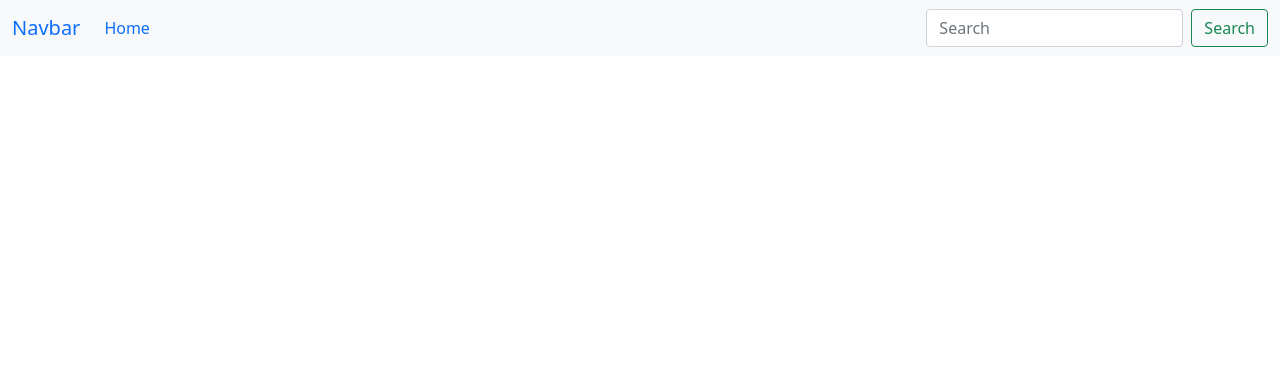
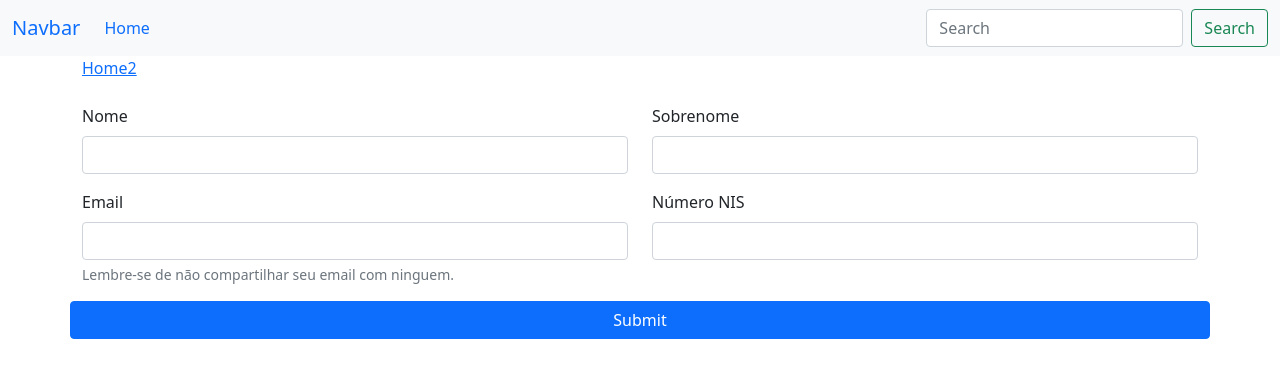
Before and after one commit to devEzt/client, a React (Create React App) app: page /edit-funcionario/1 in a window 1280 px wide. Before the commit this address had no page. Shown: the top 378 px of the page. Built offline with nearby package versions, Linux system fonts and the light colour scheme.

Commit message:
feat(main): implementa componentes de view e edit

```diff
--- a/package.json
+++ b/package.json
@@ -3,6 +3,10 @@
   "version": "0.1.0",
   "private": true,
   "dependencies": {
+    "@emotion/react": "^11.9.0",
+    "@emotion/styled": "^11.8.1",
+    "@mui/icons-material": "^5.6.2",
+    "@mui/material": "^5.7.0",
     "@testing-library/jest-dom": "^5.16.4",
     "@testing-library/react": "^13.2.0",
     "@testing-library/user-event": "^13.5.0",
--- a/src/App.css
+++ b/src/App.css
@@ -5,3 +5,14 @@
 .container {
   overflow: auto;
 }
+
+.left_view h3 {
+  font-size: 21px;
+}
+.left_view span {
+  font-weight: 400;
+}
+
+.right_view p {
+  font-weight: 600;
+}
--- a/src/App.js
+++ b/src/App.js
@@ -4,6 +4,8 @@ import '../node_modules/bootstrap/dist/js/bootstrap.bundle.min.js'
 import NavBar from './components/NavBar'
 import Home from './components/Home'
 import FuncionarioForm from './components/FuncionarioForm'
+import FuncionarioEdit from './components/FuncionarioEdit'
+import FuncionarioView from './components/FuncionarioView'
 
 import { Routes, Route } from 'react-router-dom'
 
@@ -14,6 +16,8 @@ function App() {
       <Routes>
         <Route exact path="/" element={<Home />} />
         <Route exact path="/add-funcionario" element={<FuncionarioForm />} />
+        <Route exact path="/edit-funcionario/:id" element={<FuncionarioEdit />} />
+        <Route exact path="/view-funcionario/:id" element={<FuncionarioView />} />
       </Routes>
     </>
   )
--- /dev/null
+++ b/src/components/FuncionarioEdit.js
@@ -0,0 +1,94 @@
+import React, { useState } from 'react'
+import { NavLink } from 'react-router-dom'
+
+const FuncionarioEdit = () => {
+  const [frase, setFrase] = useState({
+    nome: '',
+    sobrenome: '',
+    email: '',
+    nnis: '',
+  })
+
+  const setdata = (e) => {
+    console.log(e.target.value)
+    const { name, value } = e.target
+    setFrase((preval) => {
+      return {
+        ...preval,
+        [name]: value,
+      }
+    })
+  }
+
+  return (
+    <div className="container">
+      <NavLink to="/">Home2</NavLink>
+      <form className="mt-4">
+        <div className="row">
+          <div class="mb-3 col-lg-6 col-md-6 col-12">
+            <label for="exampleInputEmail1" class="form-label">
+              Nome
+            </label>
+            <input
+              type="text"
+              value={frase.nome}
+              onChange={setdata}
+              name="nome"
+              class="form-control"
+              id="exampleInputPassword1"
+            />
+          </div>
+          <div class="mb-3  col-lg-6 col-md-6 col-12">
+            <label for="exampleInputPassword1" class="form-label">
+              Sobrenome
+            </label>
+            <input
+              type="text"
+              value={frase.sobrenome}
+              onChange={setdata}
+              name="sobrenome"
+              class="form-control"
+              id="exampleInputPassword1"
+            />
+          </div>
+          <div class="mb-3  col-lg-6 col-md-6 col-12">
+            <label for="exampleInputPassword1" class="form-label">
+              Email
+            </label>
+            <input
+              type="email"
+              value={frase.email}
+              onChange={setdata}
+              name="email"
+              class="form-control"
+              id="exampleInputEmail1"
+              aria-describedby="emailHelp"
+            />
+            <div id="emailHelp" class="form-text">
+              Lembre-se de não compartilhar seu email com ninguem.
+            </div>
+          </div>
+          <div class="mb-3  col-lg-6 col-md-6 col-12">
+            <label for="exampleInputPassword1" class="form-label">
+              Número NIS
+            </label>
+            <input
+              type="number"
+              value={frase.nnis}
+              onChange={setdata}
+              name="nnis"
+              class="form-control"
+              id="exampleInputPassword1"
+            />
+          </div>
+
+          <button type="submit" class="btn btn-primary">
+            Submit
+          </button>
+        </div>
+      </form>
+    </div>
+  )
+}
+
+export default FuncionarioEdit
--- /dev/null
+++ b/src/components/FuncionarioView.js
@@ -0,0 +1,58 @@
+import React from 'react'
+import CreateIcon from '@mui/icons-material/Create'
+import DeleteOutlineIcon from '@mui/icons-material/DeleteOutline'
+import Card from '@mui/material/Card'
+import CardContent from '@mui/material/CardContent'
+import MailOutlineIcon from '@mui/icons-material/MailOutline'
+import CreditCardIcon from '@mui/icons-material/CreditCard'
+
+const logo = require('../images/profile.png')
+
+const FuncionarioView = () => {
+  const mockValues = {
+    name: 'James',
+  }
+
+  return (
+    <div className="container mt-3 ">
+      <h1 style={{ fontWeight: 400 }}>{`Bem vindo ${mockValues.name}`}</h1>
+
+      <Card sx={{ maxWidth: 600 }}>
+        <CardContent>
+          <div className="add_btn">
+            <button className="btn btn-primary mx-2">
+              <CreateIcon />
+            </button>
+            <button className="btn btn-danger">
+              <DeleteOutlineIcon />
+            </button>
+          </div>
+          <div className="row">
+            <div className="left_view col-lg-6 col-md-6 col-12">
+              <img src={logo} style={{ width: 50 }} alt="profile" />
+              <h3 className="mt-3">
+                Nome: <span style={{ fontWeight: 400 }}>James</span>
+              </h3>
+              <h3 className="mt-3">
+                Sobrenome: <span style={{ fontWeight: 400 }}>Bond</span>
+              </h3>
+            </div>
+
+            <div className="right_view col-lg-6 col-md-6 col-12">
+              <p className="mt-5">
+                <MailOutlineIcon />
+                Email: <span>james@gmail.com</span>
+              </p>
+              <p className="mt-3">
+                <CreditCardIcon />
+                Número NIS: <span>12312312</span>
+              </p>
+            </div>
+          </div>
+        </CardContent>
+      </Card>
+    </div>
+  )
+}
+
+export default FuncionarioView
--- a/src/components/Home.js
+++ b/src/components/Home.js
@@ -1,4 +1,7 @@
 import React from 'react'
+import RemoveRedEyeIcon from '@mui/icons-material/RemoveRedEye'
+import CreateIcon from '@mui/icons-material/Create'
+import DeleteOutlineIcon from '@mui/icons-material/DeleteOutline'
 
 const Home = () => {
   return (
@@ -27,13 +30,13 @@ const Home = () => {
               <td>12312312312</td>
               <td className="d-flex justify-content-between">
                 <button className="btn btn-success">
-                  <i class="fa-solid fa-eye"></i>
+                  <RemoveRedEyeIcon />
                 </button>
                 <button className="btn btn-primary">
-                  <i class="fa-solid fa-pencil"></i>
+                  <CreateIcon />
                 </button>
                 <button className="btn btn-danger">
-                  <i class="fa-solid fa-trash-can"></i>
+                  <DeleteOutlineIcon />
                 </button>
               </td>
             </tr>
```
Also changed, not shown: src/images/profile.png (added), 1 other file (tests, documents, lock files or other folders).
